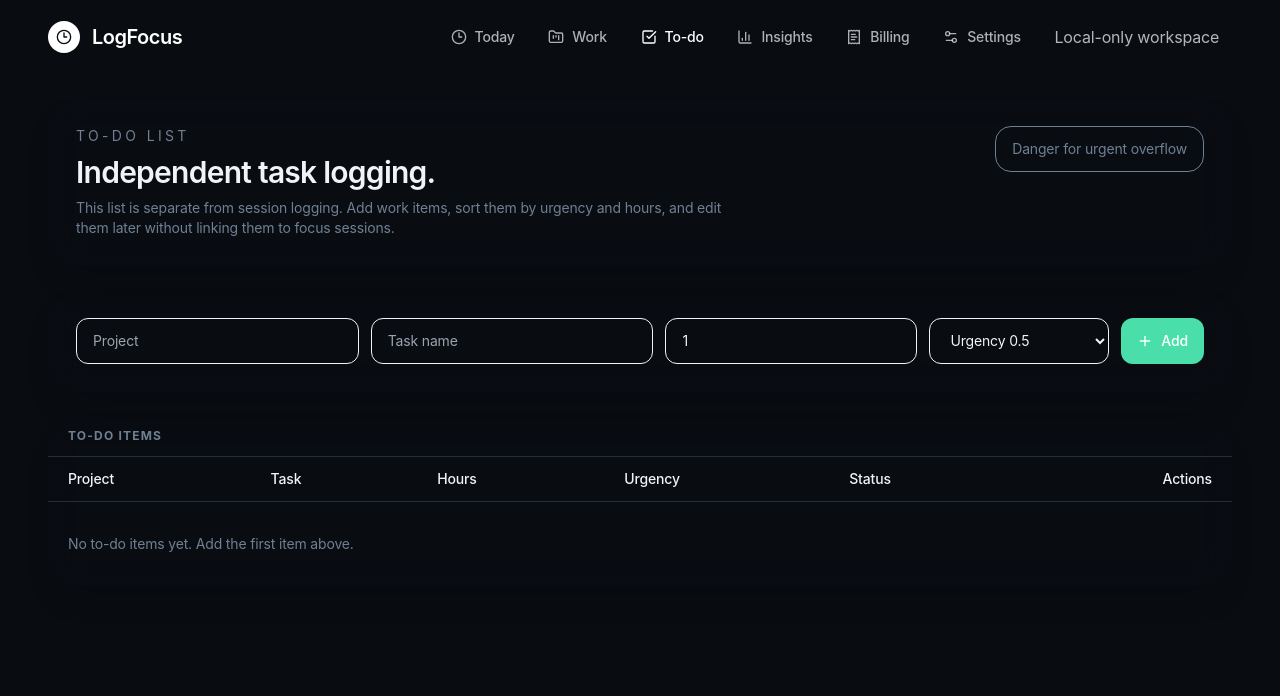
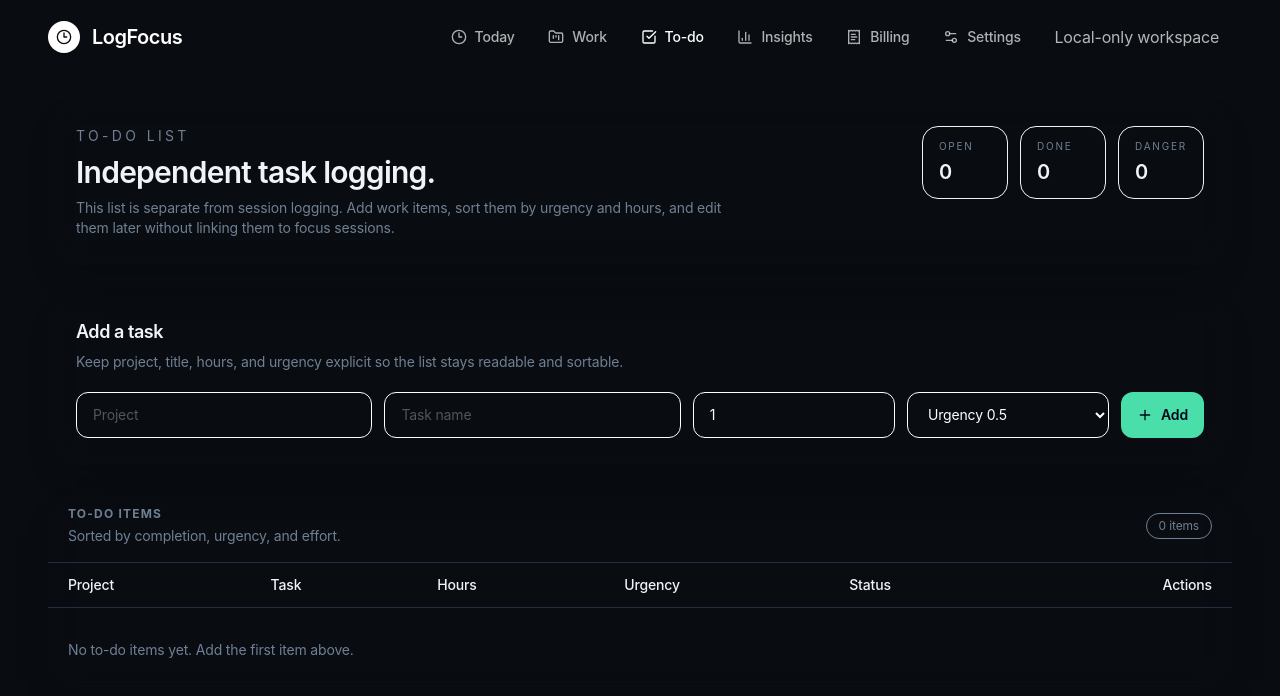
Before and after one commit to martim98/LogFocus, a Next.js app: page /todo-list in a window 1280 px wide. Shown: the top 696 px of the page. Built offline with nearby package versions, Linux system fonts and the light colour scheme.

Commit message:
Bump version to 0.12.0 and document week math

```diff
--- a/components/billable-log-view.tsx
+++ b/components/billable-log-view.tsx
@@ -66,6 +66,7 @@ export function BillableLogView() {
   const targetBillableHours = settings.billingWorkHoursPerDay * settings.workweekDays * settings.billableTargetRate;
   const ahead = Math.max(0, progress.deltaHours);
   const behind = Math.max(0, -progress.deltaHours);
+  const expectedBillableSpeed = `(+${formatHoursDecimal(progress.expectedBillableHoursPerHour)}/h)`;
 
   return (
     <main className="flex flex-col gap-6">
@@ -93,7 +94,7 @@ export function BillableLogView() {
         />
         <SummaryCard
           label="Expected now"
-          value={formatHoursDecimal(progress.expectedBillableHours)}
+          value={`${formatHoursDecimal(progress.expectedBillableHours)} ${expectedBillableSpeed}`}
           helper="Expected billable time at this point in the window"
           icon={<Percent className="h-4 w-4" />}
         />
--- a/components/todo-list-view.tsx
+++ b/components/todo-list-view.tsx
@@ -29,6 +29,22 @@ export function TodoListView() {
   const [draft, setDraft] = useState<TodoItem | null>(null);
 
   const orderedTodoItems = useMemo(() => sortTodoItems(todoItems), [todoItems]);
+  const stats = useMemo(() => {
+    const openItems = orderedTodoItems.filter((item) => !item.completed);
+    const dangerousItems = orderedTodoItems.filter((item) => getDangerState(item));
+    return {
+      openItems: openItems.length,
+      doneItems: orderedTodoItems.length - openItems.length,
+      dangerousItems: dangerousItems.length,
+    };
+  }, [orderedTodoItems]);
+
+  const fieldClassName =
+    "min-w-0 rounded-xl border border-[rgba(var(--line),0.45)] bg-[rgba(var(--bg),0.22)] px-4 py-3 text-sm text-white placeholder:text-white/30 outline-none transition-all focus:border-[rgb(var(--accent))] focus:bg-[rgba(var(--bg),0.3)]";
+  const buttonBaseClassName =
+    "inline-flex items-center justify-center gap-2 rounded-xl border border-[rgba(var(--line),0.45)] bg-[rgba(var(--bg),0.2)] px-3 py-2 text-xs font-medium transition-all hover:bg-[rgba(var(--bg),0.32)] active:scale-[0.98]";
+  const primaryButtonClassName =
+    "inline-flex items-center justify-center gap-2 rounded-xl bg-[rgb(var(--accent-strong))] px-4 py-3 text-sm font-semibold text-slate-950 transition-all hover:brightness-105 active:scale-[0.98]";
 
   async function onAddItem(event: FormEvent<HTMLFormElement>) {
     event.preventDefault();
@@ -71,9 +87,9 @@ export function TodoListView() {
   }
 
   return (
-    <main className="flex flex-col gap-6">
+    <main className="flex flex-col gap-6 pb-12">
       <section className="panel rounded-[28px] p-6 sm:p-7">
-        <div className="flex flex-col gap-4 sm:flex-row sm:items-start sm:justify-between">
+        <div className="flex flex-col gap-5 lg:flex-row lg:items-start lg:justify-between">
           <div>
             <p className="text-sm uppercase tracking-[0.24em] text-[rgb(var(--muted))]">To-do list</p>
             <h1 className="mt-2 text-2xl font-semibold tracking-tight sm:text-3xl">Independent task logging.</h1>
@@ -81,8 +97,20 @@ export function TodoListView() {
               This list is separate from session logging. Add work items, sort them by urgency and hours, and edit them later without linking them to focus sessions.
             </p>
           </div>
-          <div className="rounded-2xl border border-[rgba(var(--line),0.45)] bg-[rgba(var(--bg),0.22)] px-4 py-3 text-sm text-[rgb(var(--muted))]">
-            Danger for urgent overflow
+
+          <div className="grid gap-3 sm:grid-cols-3">
+            <div className="rounded-2xl border border-[rgba(var(--line),0.45)] bg-[rgba(var(--bg),0.22)] px-4 py-3">
+              <p className="text-[10px] uppercase tracking-[0.18em] text-[rgb(var(--muted))]">Open</p>
+              <p className="mt-1 text-xl font-semibold">{stats.openItems}</p>
+            </div>
+            <div className="rounded-2xl border border-[rgba(var(--line),0.45)] bg-[rgba(var(--bg),0.22)] px-4 py-3">
+              <p className="text-[10px] uppercase tracking-[0.18em] text-[rgb(var(--muted))]">Done</p>
+              <p className="mt-1 text-xl font-semibold">{stats.doneItems}</p>
+            </div>
+            <div className="rounded-2xl border border-[rgba(var(--line),0.45)] bg-[rgba(var(--bg),0.22)] px-4 py-3">
+              <p className="text-[10px] uppercase tracking-[0.18em] text-[rgb(var(--muted))]">Danger</p>
+              <p className="mt-1 text-xl font-semibold">{stats.dangerousItems}</p>
+            </div>
           </div>
         </div>
       </section>
@@ -94,18 +122,24 @@ export function TodoListView() {
       )}
 
       <section className="panel rounded-[28px] p-6 sm:p-7">
-        <form onSubmit={onAddItem} className="grid gap-3 lg:grid-cols-[1.1fr_1.1fr_0.7fr_0.7fr_auto]">
+        <div className="flex flex-col gap-1.5">
+          <h2 className="text-lg font-semibold tracking-tight">Add a task</h2>
+          <p className="text-sm text-[rgb(var(--muted))]">Keep project, title, hours, and urgency explicit so the list stays readable and sortable.</p>
+        </div>
+        <form onSubmit={onAddItem} className="mt-5 grid gap-3 lg:grid-cols-[1.1fr_1.1fr_0.75fr_0.75fr_auto]">
           <input
             value={project}
             onChange={(event) => setProject(event.currentTarget.value)}
             placeholder="Project"
-            className="rounded-xl border border-[rgba(var(--line),0.45)] bg-[rgba(var(--bg),0.22)] px-4 py-3 text-sm"
+            autoComplete="off"
+            className={fieldClassName}
           />
           <input
             value={title}
             onChange={(event) => setTitle(event.currentTarget.value)}
             placeholder="Task name"
-            className="rounded-xl border border-[rgba(var(--line),0.45)] bg-[rgba(var(--bg),0.22)] px-4 py-3 text-sm"
+            autoComplete="off"
+            className={fieldClassName}
           />
           <input
             value={hours}
@@ -114,12 +148,12 @@ export function TodoListView() {
             min="0.1"
             step="0.1"
             placeholder="Hours"
-            className="rounded-xl border border-[rgba(var(--line),0.45)] bg-[rgba(var(--bg),0.22)] px-4 py-3 text-sm"
+            className={fieldClassName}
           />
           <select
             value={urgency}
             onChange={(event) => setUrgency(Number(event.currentTarget.value) as TodoItem["urgency"])}
-            className="rounded-xl border border-[rgba(var(--line),0.45)] bg-[rgba(var(--bg),0.22)] px-4 py-3 text-sm"
+            className={fieldClassName}
           >
             {urgencyOptions.map((option) => (
               <option key={option} value={option}>
@@ -127,7 +161,7 @@ export function TodoListView() {
               </option>
             ))}
           </select>
-          <button type="submit" className="inline-flex items-center justify-center gap-2 rounded-xl bg-[rgb(var(--accent-strong))] px-4 py-3 text-sm font-medium text-white">
+          <button type="submit" className={primaryButtonClassName}>
             <Plus className="h-4 w-4" />
             Add
           </button>
@@ -135,9 +169,17 @@ export function TodoListView() {
       </section>
 
       <section className="panel overflow-hidden rounded-[28px]">
-        <div className="border-b border-[rgb(var(--line))] bg-[rgba(var(--accent),0.05)] px-5 py-3">
+        <div className="flex items-center justify-between gap-3 border-b border-[rgb(var(--line))] bg-[rgba(var(--accent),0.05)] px-5 py-4">
+          <div>
             <h2 className="text-xs font-bold uppercase tracking-widest text-[rgb(var(--muted))]">To-do items</h2>
+            <p className="mt-1 text-sm text-[rgb(var(--muted))]">Sorted by completion, urgency, and effort.</p>
           </div>
+          <span className="rounded-full border border-[rgba(var(--line),0.45)] bg-[rgba(var(--bg),0.18)] px-3 py-1 text-xs text-[rgb(var(--muted))]">
+            {orderedTodoItems.length} items
+          </span>
+        </div>
+
+        <div className="hidden lg:block">
           <table className="min-w-full divide-y divide-[rgb(var(--line))] text-left text-sm">
             <thead className="bg-[rgba(var(--panel),0.4)]">
               <tr>
@@ -204,24 +246,16 @@ export function TodoListView() {
                           <button
                             type="button"
                             onClick={() => void updateTodoItem(item.id, { completed: !item.completed })}
-                          className="inline-flex items-center gap-1.5 rounded-xl border border-[rgba(var(--line),0.45)] px-3 py-2 text-xs font-medium"
+                            className={buttonBaseClassName}
                           >
                             <CheckCircle2 className="h-3.5 w-3.5" />
                             {item.completed ? "Reopen" : "Done"}
                           </button>
-                        <button
-                          type="button"
-                          onClick={() => beginEdit(item)}
-                          className="inline-flex items-center gap-1.5 rounded-xl border border-[rgba(var(--line),0.45)] px-3 py-2 text-xs font-medium"
-                        >
+                          <button type="button" onClick={() => beginEdit(item)} className={buttonBaseClassName}>
                             <Pencil className="h-3.5 w-3.5" />
                             Edit
                           </button>
-                        <button
-                          type="button"
-                          onClick={() => deleteTodoItem(item.id)}
-                          className="inline-flex items-center gap-1.5 rounded-xl border border-[rgba(var(--line),0.45)] px-3 py-2 text-xs font-medium text-red-200"
-                        >
+                          <button type="button" onClick={() => deleteTodoItem(item.id)} className={cn(buttonBaseClassName, "text-red-200")}>
                             <Trash2 className="h-3.5 w-3.5" />
                             Delete
                           </button>
@@ -233,6 +267,85 @@ export function TodoListView() {
               )}
             </tbody>
           </table>
+        </div>
+
+        <div className="grid gap-3 px-4 py-4 lg:hidden">
+          {orderedTodoItems.length === 0 ? (
+            <div className="rounded-2xl border border-dashed border-[rgba(var(--line),0.5)] px-4 py-8 text-sm text-[rgb(var(--muted))]">
+              No to-do items yet. Add the first item above.
+            </div>
+          ) : (
+            orderedTodoItems.map((item) => {
+              const danger = getDangerState(item);
+              return (
+                <article
+                  key={item.id}
+                  className={cn(
+                    "rounded-2xl border px-4 py-4 transition",
+                    item.completed
+                      ? "border-[rgba(var(--line),0.45)] bg-[rgba(var(--line),0.08)] opacity-75"
+                      : danger
+                        ? "border-[rgba(239,68,68,0.35)] bg-[rgba(239,68,68,0.08)]"
+                        : "border-[rgba(var(--line),0.45)] bg-[rgba(var(--bg),0.22)]",
+                  )}
+                >
+                  <div className="flex items-start justify-between gap-3">
+                    <div className="min-w-0">
+                      <p className="text-xs uppercase tracking-[0.2em] text-[rgb(var(--muted))]">{item.project}</p>
+                      <h3 className={cn("mt-1 text-base font-semibold tracking-tight", item.completed && "line-through decoration-white/30")}>
+                        {item.title}
+                      </h3>
+                    </div>
+                    <div className="flex shrink-0 flex-col items-end gap-1">
+                      <span className="rounded-full border border-[rgba(var(--line),0.45)] bg-[rgba(var(--bg),0.18)] px-2.5 py-1 text-[10px] uppercase tracking-[0.16em] text-[rgb(var(--muted))]">
+                        {formatMinutes(Math.round(item.hours * 60))}
+                      </span>
+                      <span className="rounded-full border border-[rgba(var(--line),0.45)] bg-[rgba(var(--bg),0.18)] px-2.5 py-1 text-[10px] uppercase tracking-[0.16em] text-[rgb(var(--muted))]">
+                        Urgency {item.urgency}
+                      </span>
+                    </div>
+                  </div>
+
+                  <div className="mt-3 flex flex-wrap items-center gap-2">
+                    <span
+                      className={cn(
+                        "inline-flex items-center gap-1 rounded-full px-2.5 py-1 text-xs font-medium",
+                        item.completed ? "bg-[rgba(16,185,129,0.16)] text-emerald-200" : "bg-[rgba(var(--line),0.18)] text-[rgb(var(--muted))]",
+                      )}
+                    >
+                      <CheckCircle2 className="h-3.5 w-3.5" />
+                      {item.completed ? "Done" : "Open"}
+                    </span>
+                    <span
+                      className={cn(
+                        "inline-flex items-center gap-1 rounded-full px-2.5 py-1 text-xs font-medium",
+                        danger ? "bg-[rgba(239,68,68,0.16)] text-red-200" : "bg-[rgba(var(--line),0.18)] text-[rgb(var(--muted))]",
+                      )}
+                    >
+                      {danger && <AlertTriangle className="h-3.5 w-3.5" />}
+                      {danger ? "Danger" : "OK"}
+                    </span>
+                  </div>
+
+                  <div className="mt-4 flex flex-wrap gap-2">
+                    <button type="button" onClick={() => void updateTodoItem(item.id, { completed: !item.completed })} className={buttonBaseClassName}>
+                      <CheckCircle2 className="h-3.5 w-3.5" />
+                      {item.completed ? "Reopen" : "Done"}
+                    </button>
+                    <button type="button" onClick={() => beginEdit(item)} className={buttonBaseClassName}>
+                      <Pencil className="h-3.5 w-3.5" />
+                      Edit
+                    </button>
+                    <button type="button" onClick={() => deleteTodoItem(item.id)} className={cn(buttonBaseClassName, "text-red-200")}>
+                      <Trash2 className="h-3.5 w-3.5" />
+                      Delete
+                    </button>
+                  </div>
+                </article>
+              );
+            })
+          )}
+        </div>
       </section>
 
       {draft && editingId && (
@@ -242,20 +355,27 @@ export function TodoListView() {
               <p className="text-xs uppercase tracking-[0.22em] text-[rgb(var(--muted))]">Editing</p>
               <h2 className="mt-2 text-xl font-semibold">{draft.title}</h2>
             </div>
-            <button type="button" onClick={() => { setEditingId(null); setDraft(null); }} className="text-sm text-[rgb(var(--muted))]">
+            <button
+              type="button"
+              onClick={() => {
+                setEditingId(null);
+                setDraft(null);
+              }}
+              className="text-sm text-[rgb(var(--muted))] transition hover:text-white"
+            >
               Cancel
             </button>
           </div>
-          <form onSubmit={saveEdit} className="mt-5 grid gap-3 lg:grid-cols-[1.1fr_1.1fr_0.7fr_0.7fr_auto]">
+          <form onSubmit={saveEdit} className="mt-5 grid gap-3 lg:grid-cols-[1.1fr_1.1fr_0.75fr_0.75fr_auto]">
             <input
               value={draft.project}
               onChange={(event) => setDraft({ ...draft, project: event.currentTarget.value })}
-              className="rounded-xl border border-[rgba(var(--line),0.45)] bg-[rgba(var(--bg),0.22)] px-4 py-3 text-sm"
+              className={fieldClassName}
             />
             <input
               value={draft.title}
               onChange={(event) => setDraft({ ...draft, title: event.currentTarget.value })}
-              className="rounded-xl border border-[rgba(var(--line),0.45)] bg-[rgba(var(--bg),0.22)] px-4 py-3 text-sm"
+              className={fieldClassName}
             />
             <input
               type="number"
@@ -263,12 +383,12 @@ export function TodoListView() {
               step="0.1"
               value={draft.hours}
               onChange={(event) => setDraft({ ...draft, hours: Number(event.currentTarget.value) })}
-              className="rounded-xl border border-[rgba(var(--line),0.45)] bg-[rgba(var(--bg),0.22)] px-4 py-3 text-sm"
+              className={fieldClassName}
             />
             <select
               value={draft.urgency}
               onChange={(event) => setDraft({ ...draft, urgency: Number(event.currentTarget.value) as TodoItem["urgency"] })}
-              className="rounded-xl border border-[rgba(var(--line),0.45)] bg-[rgba(var(--bg),0.22)] px-4 py-3 text-sm"
+              className={fieldClassName}
             >
               {urgencyOptions.map((option) => (
                 <option key={option} value={option}>
@@ -276,7 +396,7 @@ export function TodoListView() {
                 </option>
               ))}
             </select>
-            <button type="submit" className="rounded-xl bg-[rgb(var(--accent-strong))] px-4 py-3 text-sm font-medium text-white">
+            <button type="submit" className={primaryButtonClassName}>
               Save
             </button>
           </form>
--- a/components/widgets/stats-strip.tsx
+++ b/components/widgets/stats-strip.tsx
@@ -9,7 +9,7 @@ import {
   getWorkweekBillableProgressToNow,
   getRemainingWorkdays,
   getWorkweekBillableSummary,
-  getWorkweekBounds,
+  getWorkweekLoggedHours,
 } from "@/lib/analytics";
 import { useAppStore } from "@/lib/store";
 import { getDateKey } from "@/lib/utils";
@@ -75,21 +75,14 @@ export function StatsStrip({ sessions, projects, settings }: StatsStripProps) {
       : 0;
 
   const now = new Date();
-  const { start: workweekStart, end: workweekEnd } = getWorkweekBounds(now, settings.workweekDays);
   const remainingWorkdays = getRemainingWorkdays(now, settings.workweekDays);
   const weeklyTargetHours = settings.dailyWorkHours * settings.workweekDays;
-  const workweekLoggedHours = liveSessions.reduce((total, session) => {
-    const startedAt = new Date(session.startedAt);
-    if (Number.isNaN(startedAt.getTime())) return total;
-    if (startedAt < workweekStart || startedAt > workweekEnd) return total;
-    if (session.mode !== "focus") return total;
-    return total + session.actualDurationSec / 3600;
-  }, 0);
+  const workweekLoggedHours = getWorkweekLoggedHours(liveSessions, todayKey);
   const remainingWeeklyHours = Math.max(0, weeklyTargetHours - workweekLoggedHours);
   const hoursToTarget = remainingWorkdays > 0 ? remainingWeeklyHours / remainingWorkdays : null;
-  const hoursRemainingToday = hoursToTarget == null ? null : Math.max(hoursToTarget - todayLoggedHours, 0);
+  const hoursNeededToday = hoursToTarget == null ? null : Math.max(hoursToTarget - todayLoggedHours, 0);
   const finishAt =
-    hoursRemainingToday == null ? null : hoursRemainingToday > 0 ? new Date(Date.now() + hoursRemainingToday * 3600 * 1000) : new Date();
+    hoursNeededToday == null ? null : hoursNeededToday > 0 ? new Date(Date.now() + hoursNeededToday * 3600 * 1000) : new Date();
   const [liveScoreFeedback, setLiveScoreFeedback] = useState<{ tone: "up" | "down"; delta: number } | null>(null);
   const previousLiveScoreRef = useRef(liveScore);
 
@@ -134,17 +127,20 @@ export function StatsStrip({ sessions, projects, settings }: StatsStripProps) {
           tone={liveScoreFeedback?.tone ?? null}
         />
         <MetricCard label="Today" value={`${formatHoursOneDecimal(todayLoggedHours)} / ${settings.dailyWorkHours.toFixed(1)}h`} />
-        <MetricCard label="Left today" value={hoursRemainingToday == null ? "Weekend" : formatHoursOneDecimal(hoursRemainingToday)} />
+        <MetricCard label="Needed today" value={hoursNeededToday == null ? "Weekend" : formatHoursOneDecimal(hoursNeededToday)} />
         <MetricCard label="This week" value={`${formatHoursOneDecimal(workweekLoggedHours)} logged`} />
-        <MetricCard label="Billable" value={`${workweekBillablePercent.toFixed(1)}%`} />
+        <MetricCard
+          label="Billable % = billable / target-to-date"
+          value={`${workweekBillablePercent.toFixed(1)}%`}
+        />
         <MetricCard
           label="Billable vs expected"
           value={`${formatHoursOneDecimal(billableProgressToNow.actualBillableHours)} / ${formatHoursOneDecimal(billableProgressToNow.expectedBillableHours)}`}
           helper={`${billableProgressToNow.deltaHours >= 0 ? "+" : ""}${formatHoursOneDecimal(billableProgressToNow.deltaHours)} vs ${Math.round(settings.billableTargetRate * 100)}% target`}
         />
         <MetricCard
-          label="Finish"
-          value={hoursRemainingToday == null ? "Weekend" : hoursRemainingToday === 0 ? "Done" : formatFinishAt(finishAt)}
+          label="Finish by"
+          value={hoursNeededToday == null ? "Weekend" : hoursNeededToday === 0 ? "Done" : formatFinishAt(finishAt)}
         />
       </div>
     </section>
--- a/lib/analytics.ts
+++ b/lib/analytics.ts
@@ -43,6 +43,7 @@ export type BillableProgressToNow = {
   dateKey: string;
   actualBillableHours: number;
   expectedBillableHours: number;
+  expectedBillableHoursPerHour: number;
   deltaHours: number;
   elapsedTargetHours: number;
   targetBillableRate: number;
@@ -152,6 +153,19 @@ export function getRemainingWorkdays(date = new Date(), workweekDays = 5) {
   return Math.max(0, workweekDays - ((day + 6) % 7));
 }
 
+function getWorkweekDateRange(dateKey = getDateKey()) {
+  const midpoint = new Date(`${dateKey}T12:00:00Z`);
+  const daysSinceMonday = (midpoint.getUTCDay() + 6) % 7;
+  const weekStartDateKey = shiftDateKey(dateKey, -daysSinceMonday);
+  const carryInStartDateKey = shiftDateKey(weekStartDateKey, -2);
+
+  return {
+    carryInStartDateKey,
+    weekStartDateKey,
+    endDateKey: dateKey,
+  };
+}
+
 function parseTimeOfDay(value: string) {
   const [hourPart, minutePart] = value.split(":");
   const hour = Number(hourPart);
@@ -203,6 +217,12 @@ function getBillableDaySummariesInTimeRange(sessions: FocusSession[], startIso:
       dateKey,
       ...summarizeBillableEntries(buildBillableEntries(sources)),
     }));
+}
+
+export function getWorkweekLoggedHours(sessions: FocusSession[], dateKey = getDateKey()) {
+  const { carryInStartDateKey, endDateKey } = getWorkweekDateRange(dateKey);
+  const daySessions = getSessionsInRange(sessions, startOfDayIso(carryInStartDateKey), endOfDayIso(endDateKey));
+  return sumActualDurationSec(getFocusSessions(daySessions)) / 3600;
 }
 
 export function formatFinishAt(value: Date | null) {
@@ -683,19 +703,16 @@ export function getWorkweekBillableSummary(
   targetWorkHoursPerDay = defaultSettings.dailyWorkHours,
   workdaysPerWeek = defaultSettings.workweekDays,
 ) {
-  const today = new Date(`${dateKey}T00:00:00`);
-  const daysSinceMonday = (today.getDay() + 6) % 7;
-  const start = new Date(today);
-  start.setDate(today.getDate() - daysSinceMonday);
-  start.setHours(0, 0, 0, 0);
-  const startDateKey = getDateKey(start);
-  const daySummaries = getBillableDaySummariesInRange(sessions, startDateKey, dateKey);
+  const { carryInStartDateKey: startDateKey, endDateKey } = getWorkweekDateRange(dateKey);
+  const daySummaries = getBillableDaySummariesInRange(sessions, startDateKey, endDateKey);
   const { entries, billableHours } = mergeBillableDaySummaries(daySummaries);
+  const currentDate = new Date(`${dateKey}T12:00:00Z`);
+  const daysSinceMonday = (currentDate.getUTCDay() + 6) % 7;
   const daysCovered = Math.min(workdaysPerWeek, daysSinceMonday + 1);
 
   return {
     startDateKey,
-    endDateKey: dateKey,
+    endDateKey,
     entries,
     billableHours,
     daysCovered,
@@ -729,12 +746,14 @@ export function getWorkweekBillableProgressToNow(
   const elapsedMs = Math.max(0, Math.min(now.getTime(), periodEnd.getTime()) - effectiveStart.getTime());
   const elapsedTargetHours = totalTargetHours * (elapsedMs / expectedWindowMs);
   const expectedBillableHours = elapsedTargetHours * targetBillableRate;
+  const expectedBillableHoursPerHour = (totalTargetHours * targetBillableRate) / (expectedWindowMs / (60 * 60 * 1000));
 
   return {
     startDateKey: getDateKey(effectiveStart),
     dateKey,
     actualBillableHours,
     expectedBillableHours,
+    expectedBillableHoursPerHour,
     deltaHours: actualBillableHours - expectedBillableHours,
     elapsedTargetHours,
     targetBillableRate,
--- a/lib/utils.ts
+++ b/lib/utils.ts
@@ -50,8 +50,16 @@ export function formatDuration(seconds: number) {
   return `${String(minutes).padStart(2, "0")}:${String(secs).padStart(2, "0")}`;
 }
 
+export const DAY_BOUNDARY_HOUR = 3;
+
 export function getDateKey(date = new Date()) {
-  return date.toISOString().slice(0, 10);
+  const adjusted = new Date(date);
+  adjusted.setHours(adjusted.getHours() - DAY_BOUNDARY_HOUR);
+
+  const year = adjusted.getFullYear();
+  const month = String(adjusted.getMonth() + 1).padStart(2, "0");
+  const day = String(adjusted.getDate()).padStart(2, "0");
+  return `${year}-${month}-${day}`;
 }
 
 export function formatLocalDateTime(date: Date) {
@@ -73,11 +81,17 @@ export function parseLocalDateTime(value: string) {
 }
 
 export function startOfDayIso(dateKey: string) {
-  return new Date(`${dateKey}T00:00:00`).toISOString();
+  const start = new Date(`${dateKey}T00:00:00`);
+  start.setHours(DAY_BOUNDARY_HOUR, 0, 0, 0);
+  return start.toISOString();
 }
 
 export function endOfDayIso(dateKey: string) {
-  return new Date(`${dateKey}T23:59:59.999`).toISOString();
+  const end = new Date(`${dateKey}T00:00:00`);
+  end.setHours(DAY_BOUNDARY_HOUR, 0, 0, 0);
+  end.setDate(end.getDate() + 1);
+  end.setMilliseconds(end.getMilliseconds() - 1);
+  return end.toISOString();
 }
 
 export function clamp(value: number, min: number, max: number) {
--- a/package.json
+++ b/package.json
@@ -1,6 +1,6 @@
 {
   "name": "timer-first-productivity-app",
-  "version": "0.11.0",
+  "version": "0.12.0",
   "private": true,
   "scripts": {
     "dev": "next dev",
```
Also changed, not shown: 2 other files (tests, documents, lock files or other folders). Lines whose indentation alone changed are shown as unchanged.
